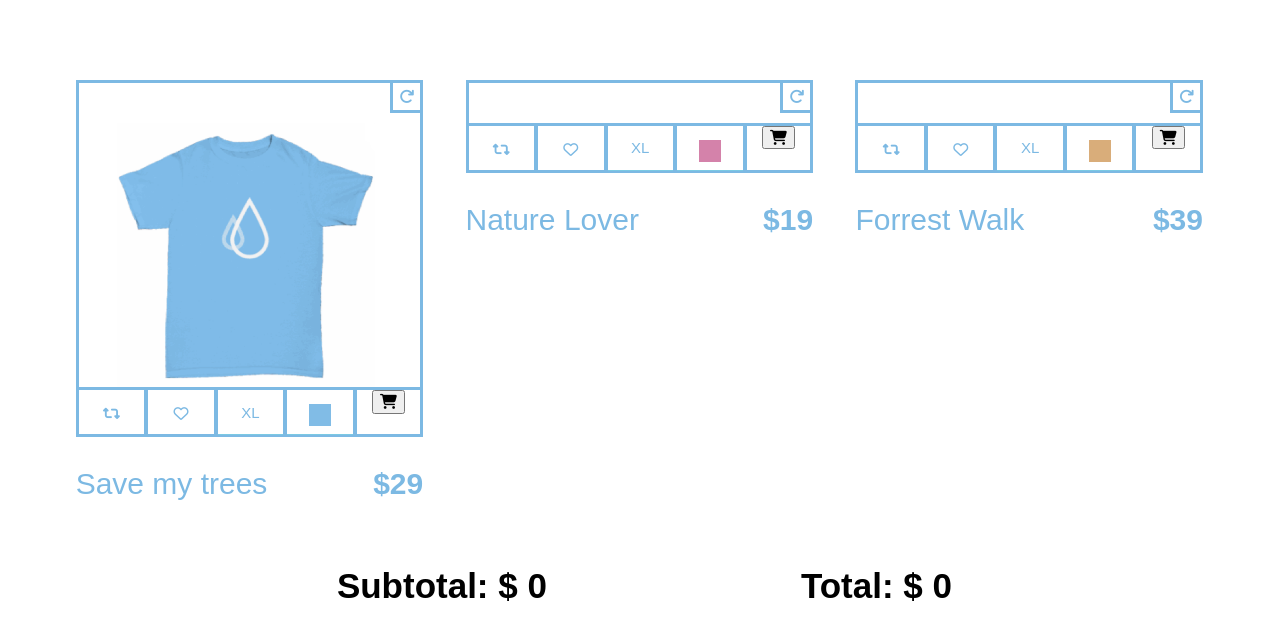
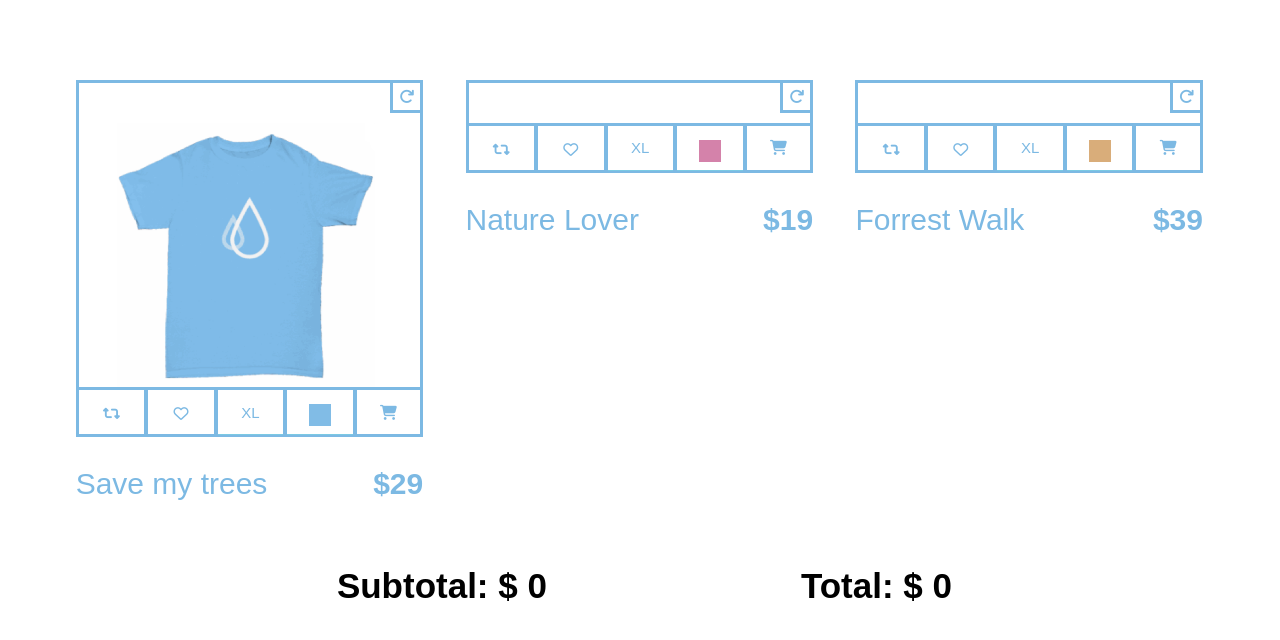
Before and after one commit to CNAtion96/tailored_tshirt, a website: page index.html in a window 1280 px wide. Drawn offline with Linux system fonts and the light colour scheme.

Commit message:
fixed button styling

```diff
--- a/index.html
+++ b/index.html
@@ -63,7 +63,7 @@
 					</div>
 				</div>
 				<div class="icon last">
-					<button id="shoppingCartSave"><i class="fa fa-shopping-cart" aria-hidden="true"></i></button>
+					<button class="shoppingCart" id="shoppingCartSave"><i class="fa fa-shopping-cart" aria-hidden="true"></i></button>
 				</div>
 			</div>
 			<!--Bottom Content-->
@@ -122,7 +122,7 @@
 					</div>
 				</div>
 				<div class="icon last">
-					<button id="shoppingCartNature"><i class="fa fa-shopping-cart" aria-hidden="true"></i></button>
+					<button class="shoppingCart" id="shoppingCartNature"><i class="fa fa-shopping-cart" aria-hidden="true"></i></button>
 				</div>
 			</div>
 			<!--Bottom Content-->
@@ -181,7 +181,7 @@
 					</div>
 				</div>
 				<div class="icon last">
-					<button id="shoppingCartForrest"><i class="fa fa-shopping-cart" aria-hidden="true"></i></button>
+					<button class="shoppingCart" id="shoppingCartForrest"><i class="fa fa-shopping-cart" aria-hidden="true"></i></button>
 				</div>
 			</div>
 			<!--Bottom Content-->
--- a/js/main.js
+++ b/js/main.js
@@ -4,10 +4,6 @@ var saveTrees = document.getElementById("shoppingCartSave");
 var natureLover = document.getElementById("shoppingCartNature");
 
 var forrestWalk = document.getElementById("shoppingCartForrest");
-
-var subtotalBox = document.getElementById("numSubtotal");
-
-var totalBox = document.getElementById("numTotal")
 
 //subtotal and tax
 var subtotal = 0;
--- a/main.css
+++ b/main.css
@@ -115,6 +115,16 @@ div {
 	color: #7cb9e3;
 	text-align: center;
 	padding: 0;
+}
+
+.shoppingCart {
+	color: #7cb9e3;
+	font-size: 15px;
+	width: 100%;
+	height: 100%;
+	border: none;
+	background-color: white;
+
 }
 
 .shirtColor{
```
